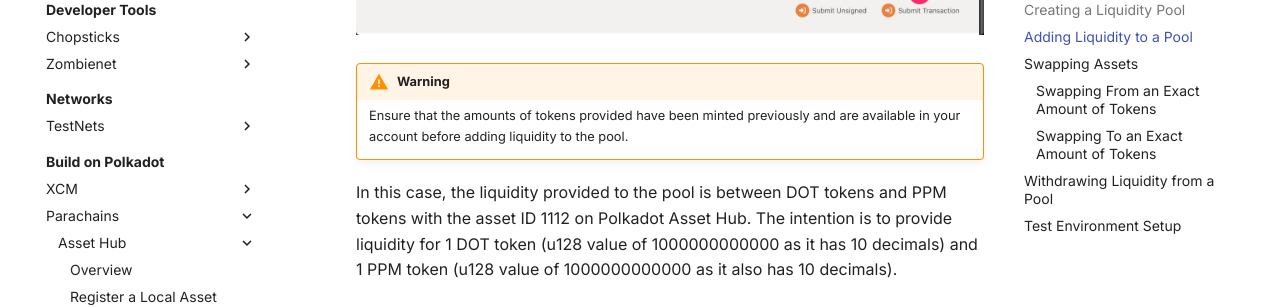
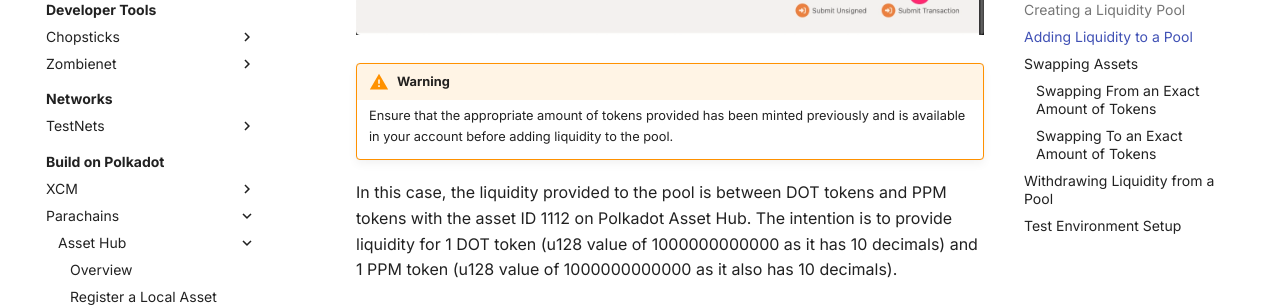
Before and after one commit to papermoonio/polkadot-ecosystem-docs-draft, an MkDocs documentation site: the page built from docs/build-on-polkadot/parachains/asset-hub/asset-conversion.md, in a window 1280 px wide and 900 px high, scrolled down 7625 px. Shown: the part 152-459 px from the top of the window. Built offline with MkDocs 1.6.1 and Material for MkDocs 9.7.7, drawn with Linux system fonts in a browser that asks for light colours.

Commit message:
Update docs/build-on-polkadot/parachains/asset-hub/asset-conversion.md
Co-authored-by: Dawn Kelly <83190195+dawnkelly09@users.noreply.github.com>

```diff
--- a/docs/build-on-polkadot/parachains/asset-hub/asset-conversion.md
+++ b/docs/build-on-polkadot/parachains/asset-hub/asset-conversion.md
@@ -136,7 +136,7 @@ To add liquidity to a pool, follow these steps:
         ![Add Liquidity Fields](/polkadot-ecosystem-docs-draft/images/build-on-polkadot/parachains/asset-hub/asset-conversion/asset-conversion-6.webp)
 
         !!! warning
-            Ensure that the amounts of tokens provided have been minted previously and are available in your account before adding liquidity to the pool.
+            Ensure that the appropriate amount of tokens provided has been minted previously and is available in your account before adding liquidity to the pool.
 
         In this case, the liquidity provided to the pool is between DOT tokens and PPM tokens with the asset ID 1112 on Polkadot Asset Hub. The intention is to provide liquidity for 1 DOT token (u128 value of 1000000000000 as it has 10 decimals) and 1 PPM token (u128 value of 1000000000000 as it also has 10 decimals).
 
```
